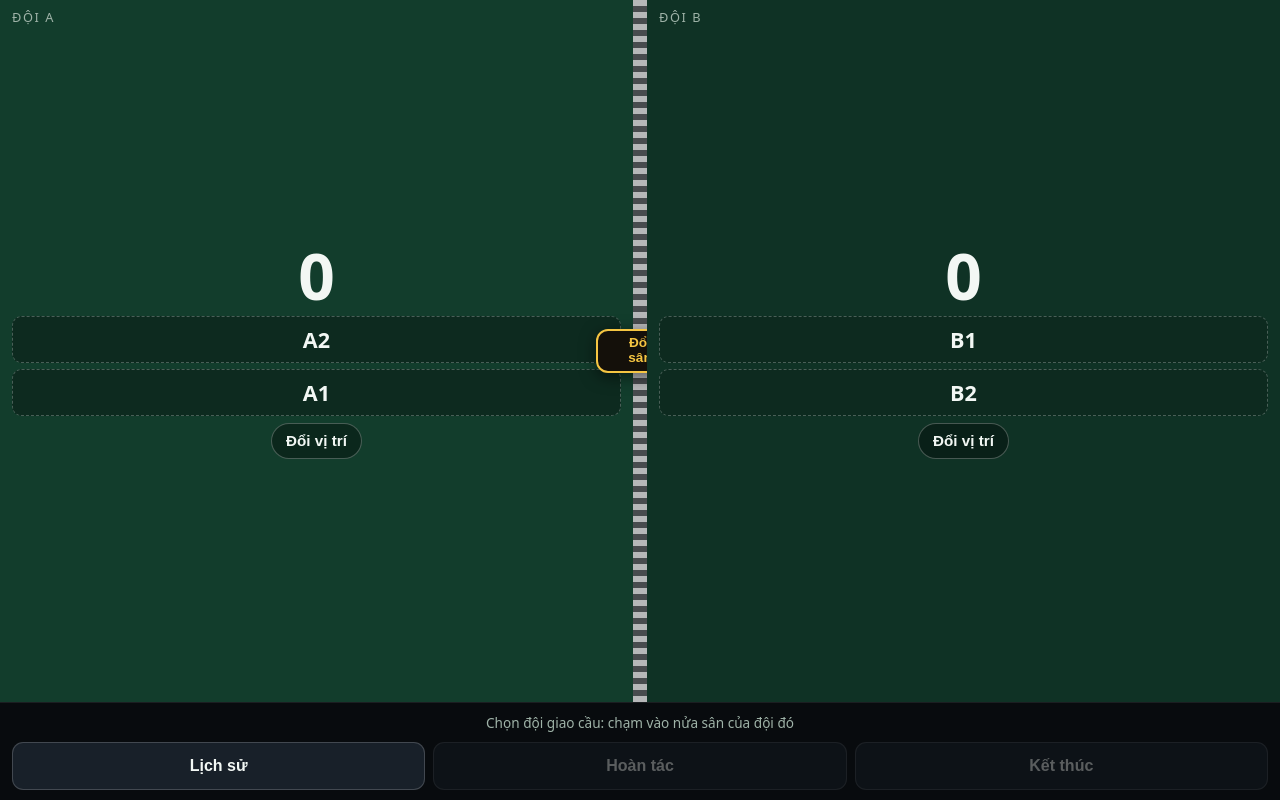
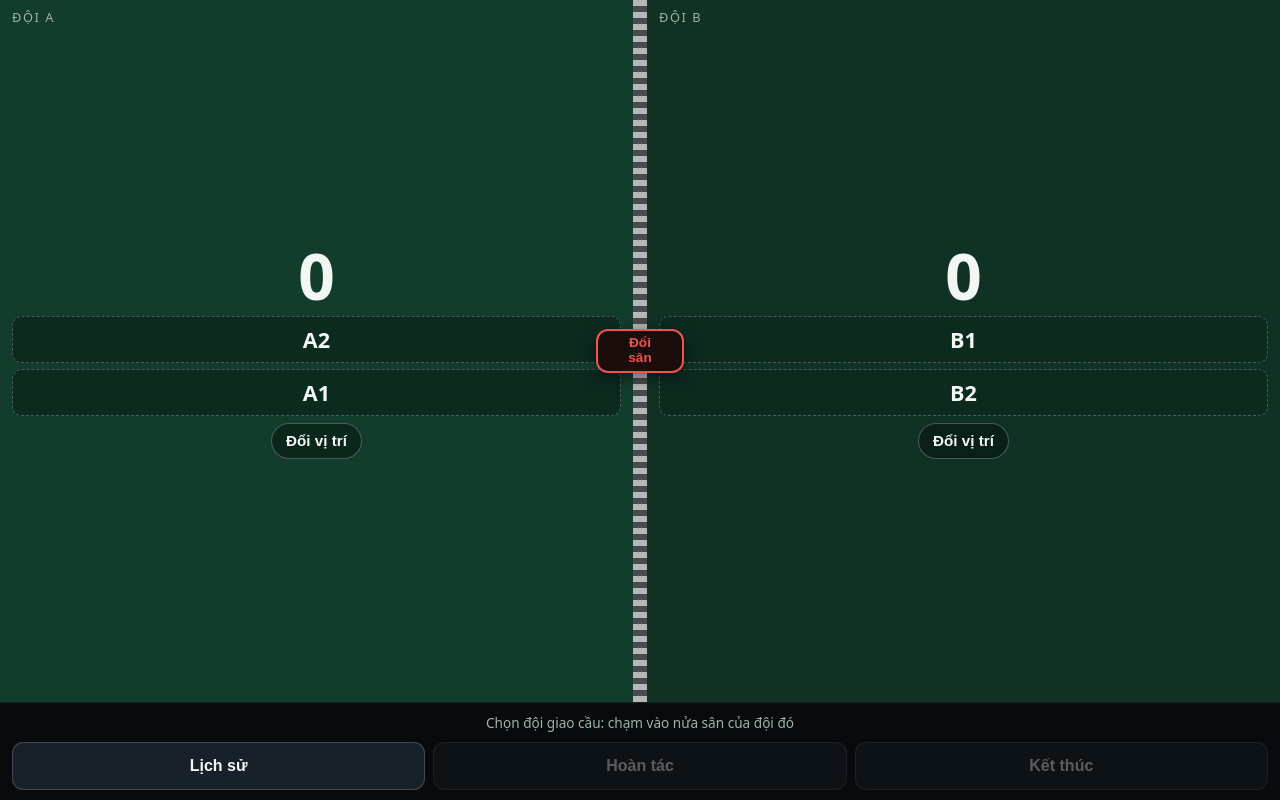
Before and after one commit to watercat12/scoreboard, a website built with Vite: page index.html in a window 1280 px wide. Built offline with nearby package versions, Linux system fonts and the light colour scheme.

Commit message:
update button doi san

```diff
--- a/src/style.css
+++ b/src/style.css
@@ -9,6 +9,8 @@
   --muted: #9fb3a8;
   --serve: #f5c542;
   --serve-text: #1a1400;
+  --swap: #ef5350;
+  --swap-text: #2a0b0b;
   --danger: #3a1d1d;
   color-scheme: dark;
 }
@@ -189,13 +191,14 @@ body {
 
 .side-change {
   position: absolute;
+  z-index: 5;
   width: 5.5rem;
   min-height: 2.75rem;
   padding: 0.3rem 0.5rem;
   border-radius: 0.75rem;
-  border: 2px solid var(--serve);
-  background: #14100a;
-  color: var(--serve);
+  border: 2px solid var(--swap);
+  background: #1c0d0d;
+  color: var(--swap);
   font-size: 0.85rem;
   font-weight: 700;
   line-height: 1.1;
```
